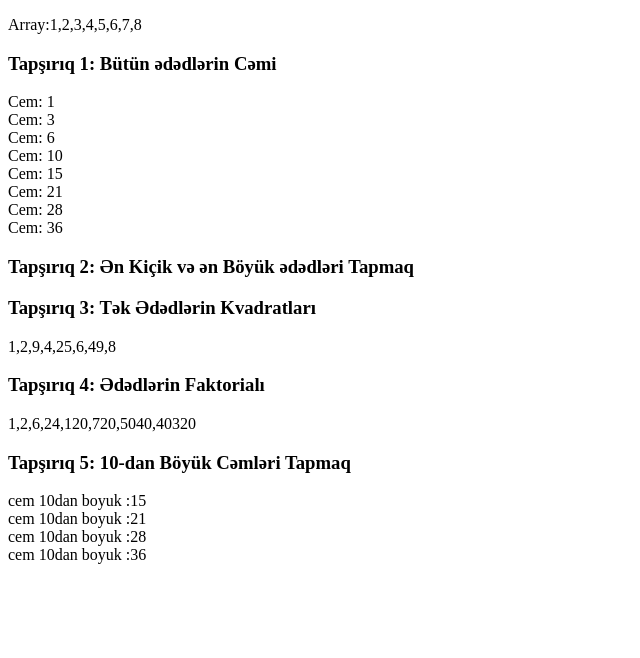
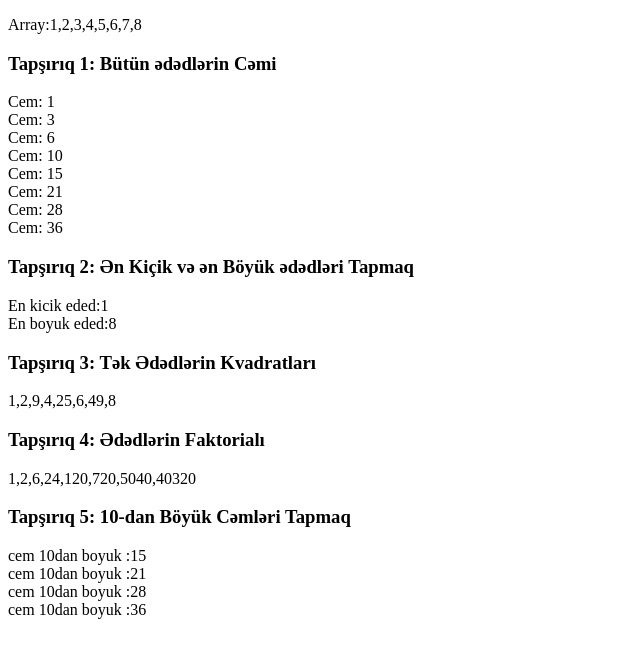
Before and after one commit to sadigzadeamina07/foreach-array-task, a plain HTML site: page index.html in a window 1280 px wide. Shown: the whole page, without its empty margins (0-640 px from the left). Drawn offline with Linux system fonts and the light colour scheme.

Commit message:
i finished the tasks

```diff
--- a/index.html
+++ b/index.html
@@ -34,33 +34,40 @@
         let sum = 0
         array.forEach(item => {
             sum += item
-                 result.innerHTML += "Cem: " + sum+'<br>'
-      }  )
+            result.innerHTML += "Cem: " + sum + '<br>'
+        })
         //2cu task
+        let min = array[0]
+        let maks = array[0]
+        array.forEach((a) => {
+            if (a > min) maks = a
+            if (a < maks) min = a
+        }
+        )
+        result2.innerHTML = "En kicik eded:" + min + '<br>' + "En boyuk eded:" + maks
+        //3cu task
         array.forEach((a, i, arr) => {
             if (a % 2 == 1) arr[i] = a ** 2
         });
         result3.innerHTML = array
- //3cu task
-        let newarray=[]
+        //4cu task
+        let newarray = []
         array = [1, 2, 3, 4, 5, 6, 7, 8]
-        function faktorial(n){
-                  let  fakt=1
-            for(let i=1;i<=n;i++){
-    fakt*=i
+        function faktorial(n) {
+            let fakt = 1
+            for (let i = 1; i <= n; i++) {
+                fakt *= i
             }
             return fakt;
         }
-        array.forEach(a=>newarray.push(faktorial(a)))
+        array.forEach(a => newarray.push(faktorial(a)))
 
- result4.innerHTML=newarray.join(',')
-        /*  let min = 0
-        let maks = array[array.length - 1]*/
+        result4.innerHTML = newarray.join(',')
         //5ci task
-        let sum2=0
-        array.forEach(a=> {
-            sum2+=a
-            if(sum2>10)  result5.innerHTML+="cem 10dan boyuk :"+ sum2+'<br>'
+        let sum2 = 0
+        array.forEach(a => {
+            sum2 += a
+            if (sum2 > 10) result5.innerHTML += "cem 10dan boyuk :" + sum2 + '<br>'
         });
     </script>
 </body>
```
Lines whose indentation alone changed are shown as unchanged.
